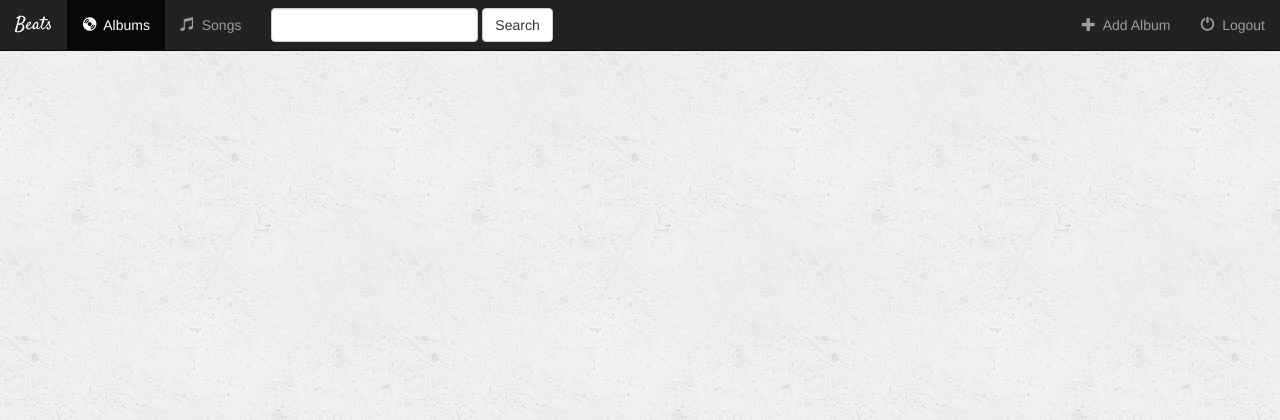
After one commit to Mubashir-ali-baig/Django-api-work, a Django app: template music/templates/music/base.html in a window 1280 px wide. The commit adds this page. Shown: the top 420 px of the page. Run offline with Django 3.2, Linux system fonts and the light colour scheme; the template is opened without the code that fills it, so the values that code supplies are empty; some libraries are stand-ins or nearby versions.

Commit message:
modified django code

```diff
--- /dev/null
+++ b/music/static/music/style.css
@@ -0,0 +1,18 @@
+body{
+  background:white url("images/background.png");
+  padding-top: 55px;
+
+
+}
+
+h3{
+  margin:0px;
+}
+
+nav.navbar.navbar-inverse.navbar-fixed-top{
+ margin-bottom:0px;
+ padding-bottom:0px;
+}
+.navbar-brand{
+  font-family:'Satisfy',cursive;
+}
--- /dev/null
+++ b/music/templates/music/base.html
@@ -0,0 +1,76 @@
+<!DOCTYPE html>
+<html lang="en">
+<head>
+    <meta charset="UTF-8">
+    <title>{% block title %}Beats{% endblock %}</title>
+
+    {% load staticfiles %}
+    ﻿<link rel="stylesheet" type="text/css" href="{% static 'music/style.css' %}" />
+    <link rel="stylesheet" href="https://maxcdn.bootstrapcdn.com/bootstrap/3.3.7/css/bootstrap.min.css" >
+    <link href='https://fonts.googleapis.com/css?family=Satisfy' rel='stylesheet' type='text/css'>
+    <script src="https://ajax.googleapis.com/ajax/libs/jquery/3.2.1/jquery.min.js"></script>
+    <script src="https://maxcdn.bootstrapcdn.com/bootstrap/3.3.7/js/bootstrap.min.js"></script>
+
+</head>
+<body>
+   <nav class="navbar navbar-inverse navbar-fixed-top" >
+    <div class="container-fluid">
+        <!--Header-->
+        <div class="navbar-header">
+            <button type="button"
+                    class="navbar-toggle"
+                    data-toggle="collapse"
+                    data-target="#topNavBar">
+                <span class="icon-bar"></span>
+                <span class="icon-bar"></span>
+                <span class="icon-bar"></span>
+            </button>
+            <a class="navbar-brand" href="{% url 'music:index' %}">Beats</a>
+        </div>
+
+        <!--Items-->
+
+        <div class="collapse navbar-collapse" id="topNavBar">
+            <ul class="nav navbar-nav">
+                <li class="active">
+                    <a href="{% url 'music:index' %}">
+                    <span class="glyphicon glyphicon-cd" aria-hidden="true"></span>&nbsp;
+                    Albums
+                    </a>
+                </li>
+                <li class="">
+                    <a href="#">
+                    <span class="glyphicon glyphicon-music" aria-hidden="true"></span>&nbsp;
+                    Songs
+                    </a>
+                </li>
+            </ul>
+            <form class="navbar-form navbar-left" role="search" methof="get" action="#">
+                <div class="form-group">
+                    <input type="text" class="form-control" name="q" value="">
+                </div>
+                <button type="submit" class="btn btn-default">Search</button>
+            </form>
+
+            <ul class="nav navbar-nav navbar-right">
+               <li class="">
+                    <a href="#">
+                    <span class="glyphicon glyphicon-plus" aria-hidden="true"></span>&nbsp;
+                    Add Album
+                    </a>
+                </li>
+                 <li class="">
+                    <a href="#">
+                    <span class="glyphicon glyphicon-off" aria-hidden="true"></span>&nbsp;
+                    Logout
+                    </a>
+                </li>
+            </ul>
+        </div>
+
+    </div>
+</nav>
+{% block body%}
+{% endblock %}
+</body>
+</html>
```
Also changed, not shown: music/templates/music/detail.html (+7 -2 lines), music/templates/music/index.html (+10 -1 lines), music/static/music/images/background.png (added).
